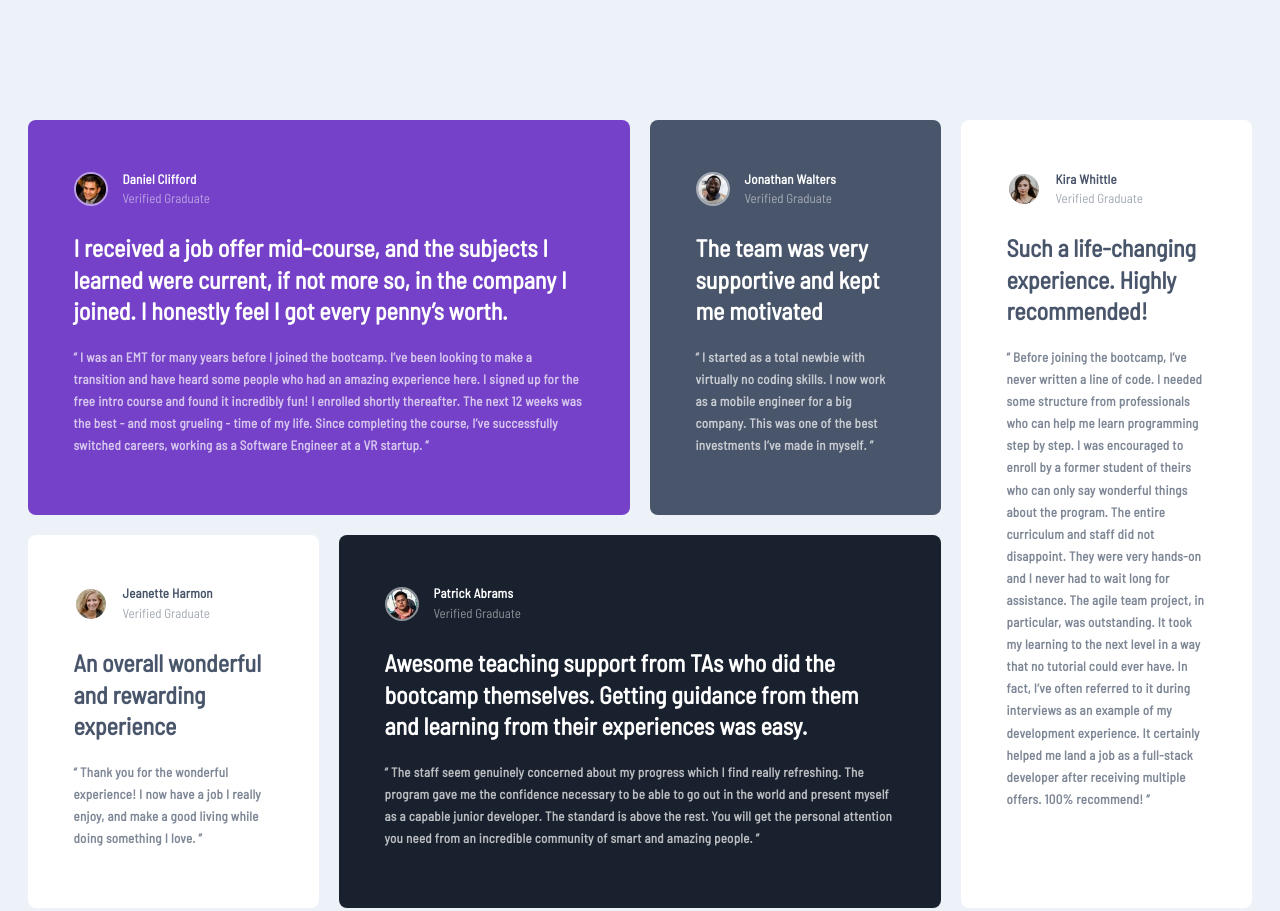
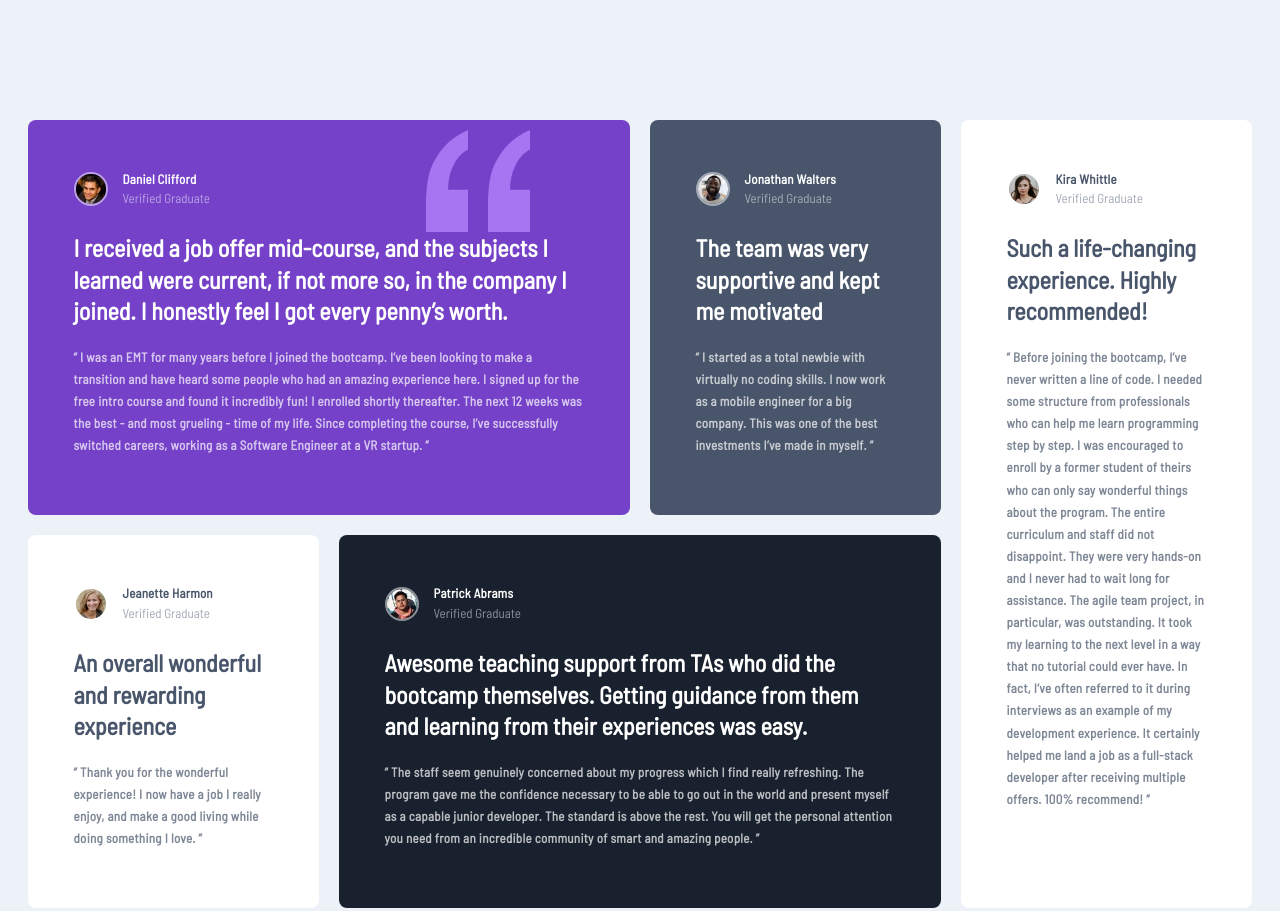
Before and after one commit to evanhill1989/Testimonials-grid-section, a plain HTML site: page index.html in a window 1280 px wide. Shown: the top 911 px of the page. Drawn offline with Linux system fonts and the light colour scheme.

Commit message:
Update style.css

```diff
--- a/style.css
+++ b/style.css
@@ -73,7 +73,7 @@ article{
 
 .Clifford{
     background-color: hsl(263, 55%, 52%);
-    background-image: url("images/bg-pattern-quotation.svg");
+    background-image: url("bg-pattern-quotation.svg");
     background-repeat:no-repeat;
     background-position: right 100px top 10px;
     color:white;
```
